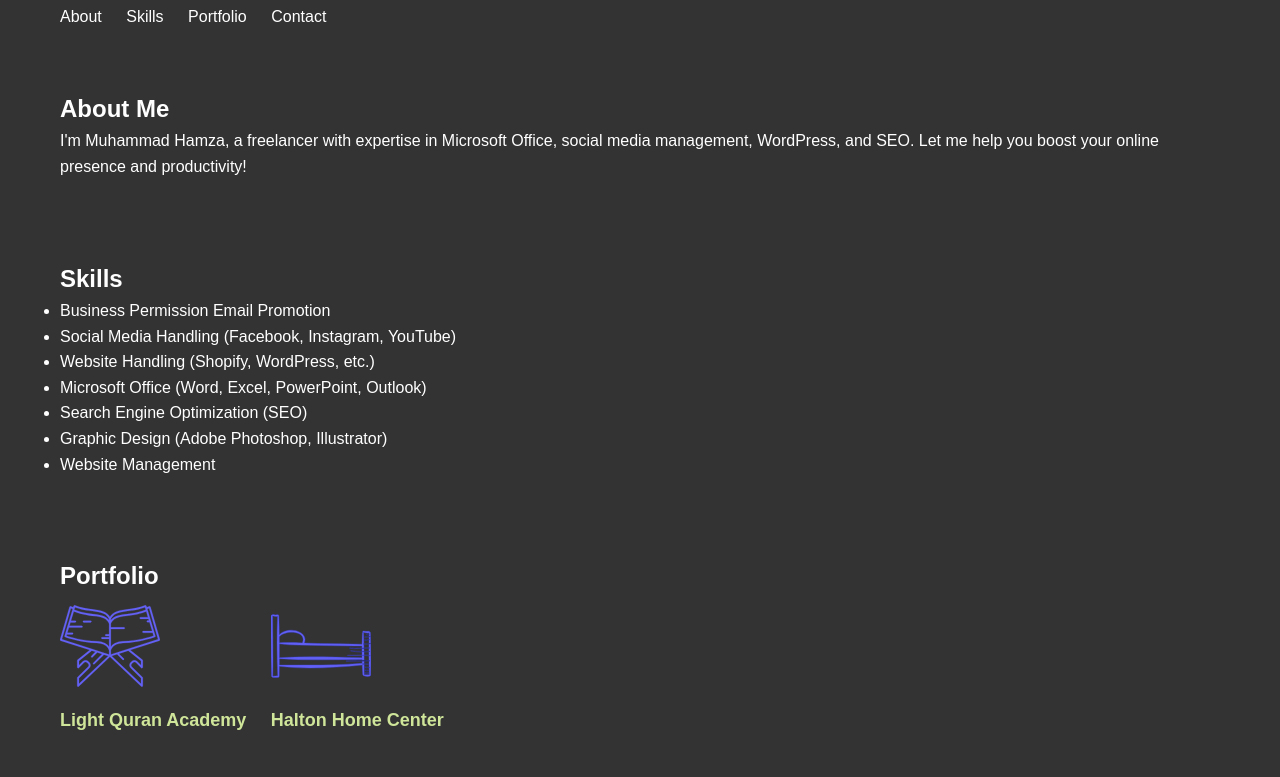
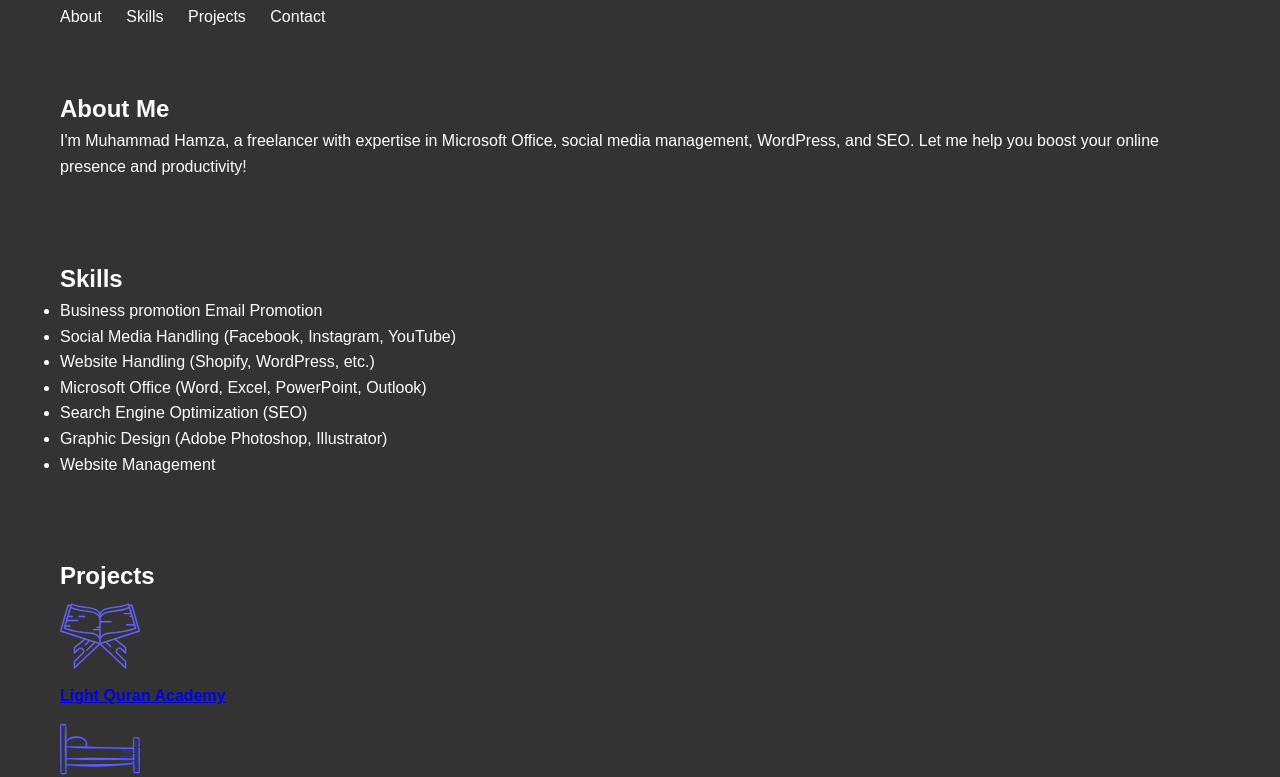
Before and after one commit to furyboss/furyboss.github.io, a plain HTML site: page index.html in a window 1280 px wide. Shown: the part 54-831 px from the top of the page. Drawn offline with Linux system fonts and the light colour scheme; a script that the page names is missing.

Commit message:
Update index.html

```diff
--- a/index.html
+++ b/index.html
@@ -14,7 +14,7 @@
                 <ul>
                     <li><a href="#about">About</a></li>
                     <li><a href="#skills">Skills</a></li>
-                    <li><a href="#portfolio">Portfolio</a></li>
+                    <li><a href="#projects">Projects</a></li>
                     <li><a href="#contact">Contact</a></li>
                 </ul>
             </nav>
@@ -32,7 +32,7 @@
         <div class="container">
             <h2>Skills</h2>
             <ul>
-                <li>Business Permission Email Promotion</li>
+                <li>Business promotion Email Promotion</li>
                 <li>Social Media Handling (Facebook, Instagram, YouTube)</li>
                 <li>Website Handling (Shopify, WordPress, etc.)</li>
                 <li>Microsoft Office (Word, Excel, PowerPoint, Outlook)</li>
@@ -44,10 +44,10 @@
     </section>
 
 
-    <section id="portfolio">
+    <section id="projects">
         <div class="container">
-            <h2>Portfolio</h2>
-            <div class="portfolio_websites">
+            <h2>Projects</h2>
+            <div class="projects_websites">
                 <a href="https://lightquranacademy.com" target="_blank">
                     <img src="icons/quran.svg" alt="lightquranAcademy">
                     <p><b>Light Quran Academy</b></p>
```
